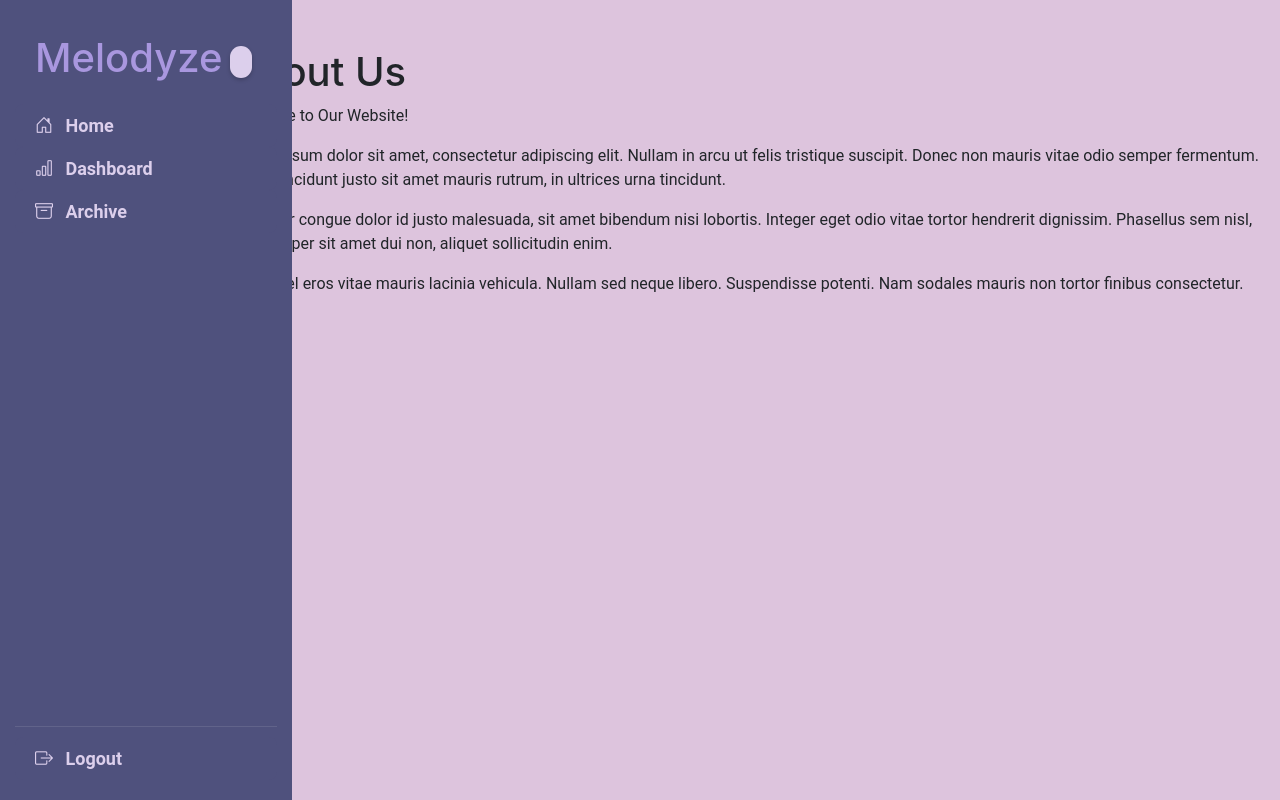
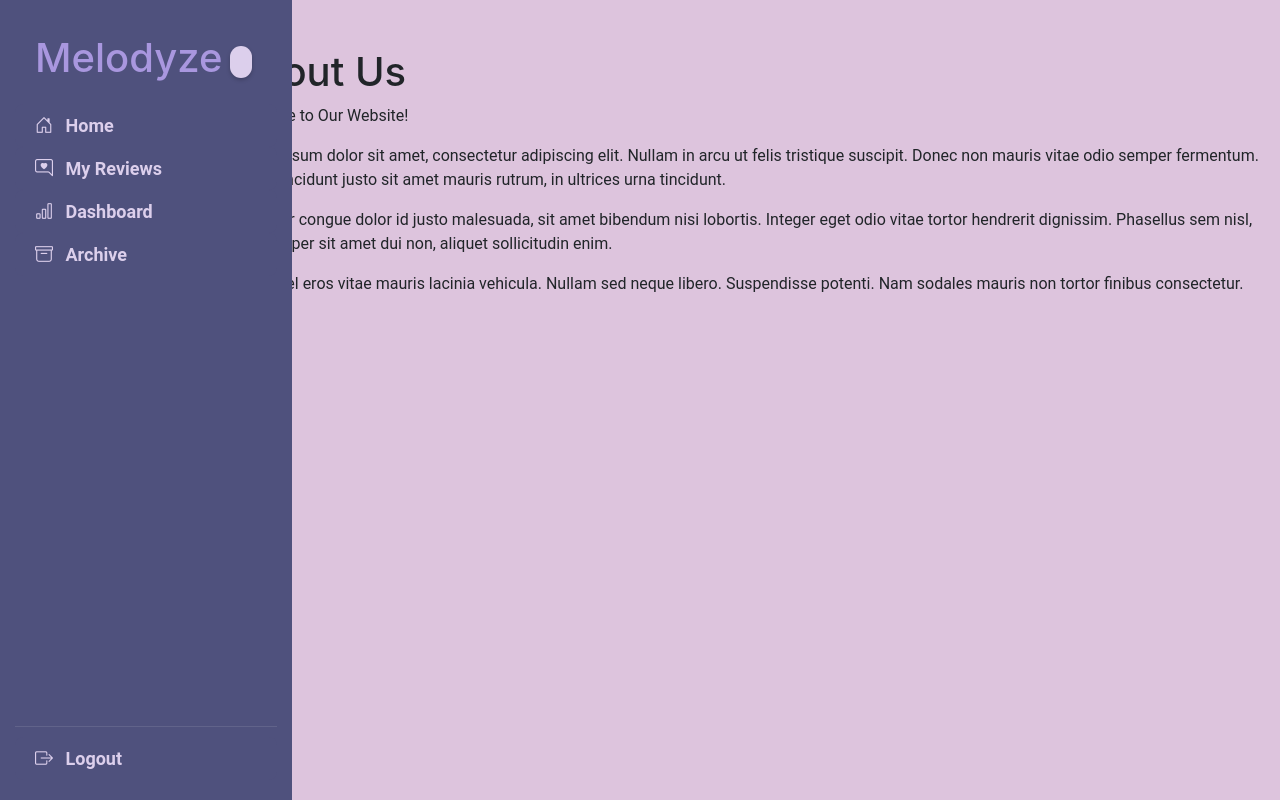
Before and after one commit to Juicedd/reviewwebsite, a Django app: page /about/ in a window 1280 px wide. Run offline with Django 4.2, Linux system fonts and the light colour scheme.

Commit message:
cleaned up urls

```diff
--- a/reviewSite/review_app/templates/base.html
+++ b/reviewSite/review_app/templates/base.html
@@ -42,11 +42,9 @@
                 <a href="{% url 'album_list'  %}" class="list-group-item {% if request.path == '/' %}active{% endif %}">
                   <i class="bi bi-house-door me-2"></i> <span>Home</span>
                 </a>
-                {% if user.is_authenticated %}
-                <a href="{% url 'my_reviews' user_pk=user.id %}" class="list-group-item {% if '/my_reviews' in request.path %}active{% endif %}">
+                <a href="{% url 'my_reviews' %}" class="list-group-item {% if request.path == '/my_reviews/' %}active{% endif %}">
                   <i class="bi bi-chat-right-heart me-2"></i> <span>My Reviews</span>
                 </a>
-                {% endif %}
                 <a href="{% url 'dashboard' %}" class="list-group-item {% if request.path == '/dashboard/' %}active{% endif %}">
                   <i class="bi bi-bar-chart me-2"></i> <span>Dashboard</span>
                 </a>
--- a/reviewSite/review_app/templates/my_reviews.html
+++ b/reviewSite/review_app/templates/my_reviews.html
@@ -29,7 +29,7 @@
                         <div class="review-card">
                             <a href="{% url 'album_detail' pk=user_review.album.pk %}" class="review-card-link">
                                 <div class="album-image-container">
-                                    <img class="album-image" src="{{ user_review.album.cover_image.url }}" alt="{{ user_review.album.title }} cover">
+                                    <img class="album-image" src="{{ user_review.al bum.cover_image.url }}" alt="{{ user_review.album.title }} cover">
                                 </div>
                                 <div class="album-info">
                                     <h3 class="album-title">{{ user_review.album.title }}</h3>
--- a/reviewSite/review_app/urls.py
+++ b/reviewSite/review_app/urls.py
@@ -9,7 +9,7 @@ urlpatterns = [
     path('about/', views.about, name='about'),
     path('album/<int:pk>/create-review', views.review_create, name='review_create'),
     path('review/<int:pk>/update-review', views.review_update, name='review_update'),
-    path('user/<int:user_pk>/my_reviews', views.my_reviews, name='my_reviews'),
+    path('my_reviews/', views.my_reviews, name='my_reviews'),
     path('dashboard/',views.placeholder, {'page_name':'Dashboard'}, name='dashboard'),
     path('archive/',views.placeholder, {'page_name':'Dashboard'}, name='archive'),
     path('logout/', auth_views.LogoutView.as_view(), name='logout'),
--- a/reviewSite/review_app/views.py
+++ b/reviewSite/review_app/views.py
@@ -8,6 +8,9 @@ from .models import Album, Review, Reviewer, Track, AlbumLink
 from .forms import ReviewForm
 from django.contrib.auth import logout
 from django.contrib import messages
+from django.utils import timezone
+
+
 
 @login_required
 def album_list(request):
@@ -89,19 +92,19 @@ def review_update(request, pk):
 
 
 @login_required
-def my_reviews(request, user_pk):
-    """
-    View to display pending reviews for a user.
-    """
-    reviewer = get_object_or_404(Reviewer,user_id=user_pk)
-    albums = Album.objects.filter(editions__year=2025)
-    user_reviews = Review.objects.filter(reviewer=reviewer).filter(album__editions__year=2025)
+def my_reviews(request):
+    if not request.user.is_authenticated:
+        return redirect('login')
 
-    # filter for pending albums
-    user_review_set = user_reviews.values_list('album_id', flat=True)
-    pending_albums = albums.exclude(id__in=user_review_set)
+    user_reviews = Review.objects.filter(reviewer__user=request.user)
+    reviewed_album_ids = user_reviews.values_list('album_id', flat=True)
+    pending_albums = Album.objects.filter(editions__year=2025).exclude(id__in=reviewed_album_ids)
 
-    return render(request, 'my_reviews.html', {'pending_albums': pending_albums, 'user_reviews':user_reviews})
+    context = {
+        'user_reviews': user_reviews,
+        'pending_albums': pending_albums,
+    }
+    return render(request, 'my_reviews.html', context)
 
 
 def about(request):
```
